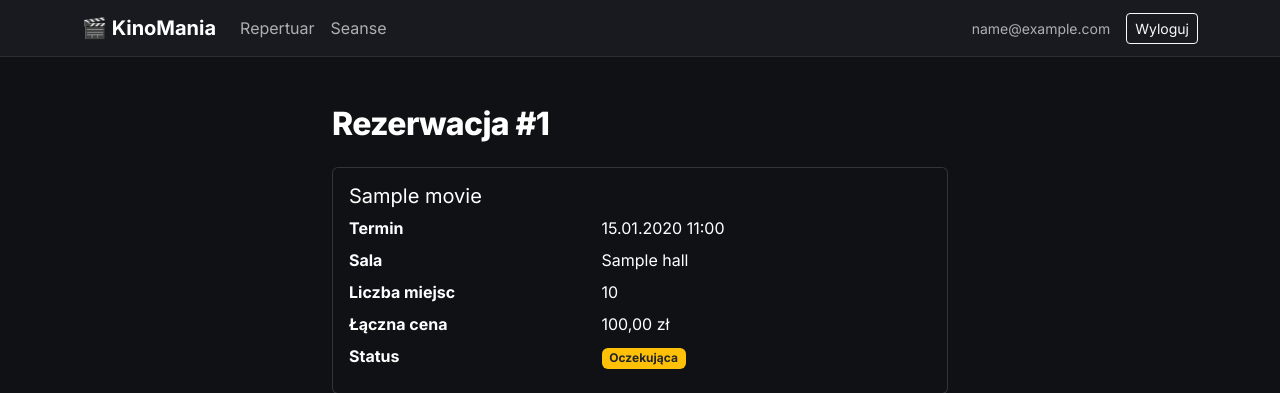
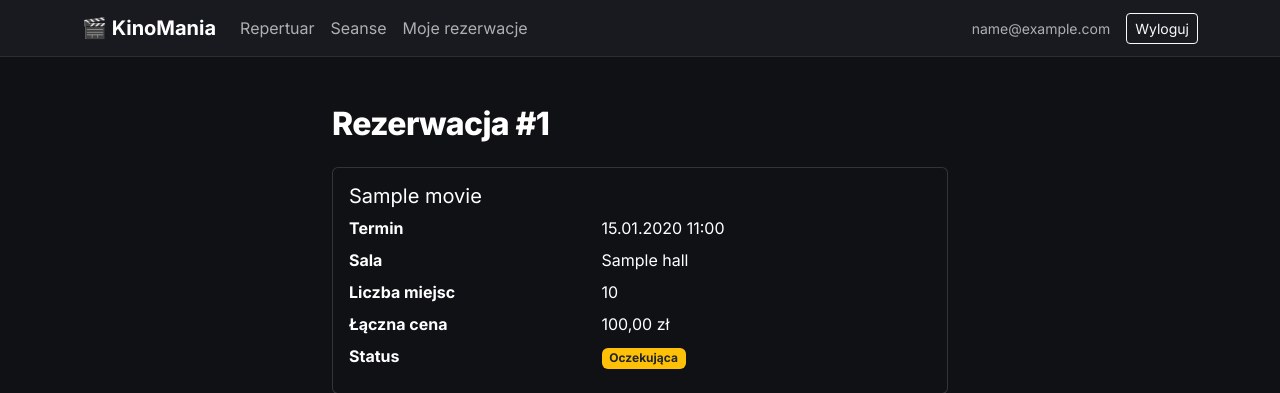
Before and after one commit to bgozlinski/cinema-booking-system, a Django app: page /bookings/1/ in a window 1280 px wide. Shown: the top 393 px of the page. Run offline with Django 5.2, Linux system fonts and the light colour scheme; a user stored in the database is signed in; tables that the repository leaves empty hold one stand-in row (values such as "Sample post").

Commit message:
feat(FR-09): add Moje rezerwacje navbar link for logged-in users

```diff
--- a/templates/base.html
+++ b/templates/base.html
@@ -46,6 +46,15 @@
                        href="{% url 'cinema:screening_list' %}">Seanse</a>
                     {% endif %}
                 </li>
+                {% if user.is_authenticated %}
+                <li class="nav-item">
+                    {% if un == 'my_bookings' %}
+                    <a class="nav-link active" href="{% url 'booking:my_bookings' %}">Moje rezerwacje</a>
+                    {% else %}
+                    <a class="nav-link" href="{% url 'booking:my_bookings' %}">Moje rezerwacje</a>
+                    {% endif %}
+                </li>
+                {% endif %}
             </ul>
             {% endwith %}
             <ul class="navbar-nav align-items-lg-center">
```
Also changed, not shown: .Claude/backlog.md.
